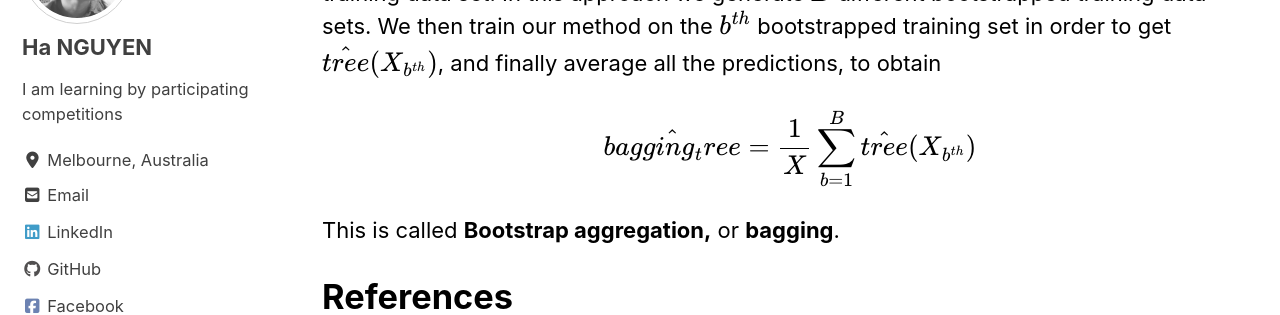
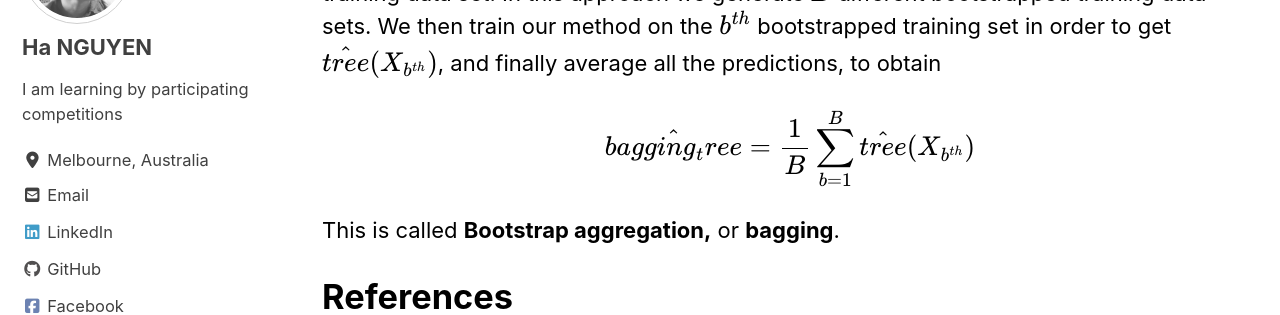
Before and after one commit to datasciblog/datasciblog.github.io, a Jekyll site: the page built from _posts/2020-02-19-tree-based-methods-02.md, in a window 1280 px wide and 900 px high, scrolled down 1641 px. Shown: the part 152-467 px from the top of the window. Built offline with Jekyll 4.4.1, drawn with Linux system fonts in a browser that asks for light colours; cached includes are drawn as plain includes; nearby versions of some CDN libraries; formulas are drawn with MathJax 3.

```diff
--- a/_posts/2020-02-19-tree-based-methods-02.md
+++ b/_posts/2020-02-19-tree-based-methods-02.md
@@ -44,7 +44,7 @@ Recall that given a set of $n$ independent observations $Z_1, ... , Z_n$, each w
 
 Of course, this is not practical because we generally do not have access to multiple training sets. Instead, we can bootstrap, by taking repeated samples from the (single) training data set. In this approach we generate $B$ different bootstrapped training data sets. We then train our method on the $b^{th}$ bootstrapped training set in order to get $\hat{tree}(X_{b^{th}})$, and finally average all the predictions, to obtain
 
-$$ \hat{bagging_tree} = \frac{1}{X} \sum\limits_{b=1}^B \hat{tree}(X_{b^{th}}) $$
+$$ \hat{bagging_tree} = \frac{1}{B} \sum\limits_{b=1}^B \hat{tree}(X_{b^{th}}) $$
 
 
 
```
